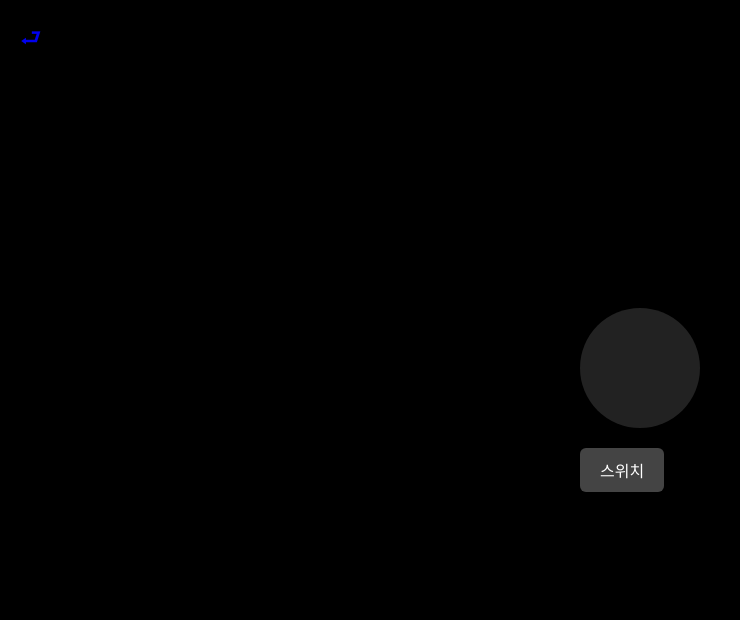
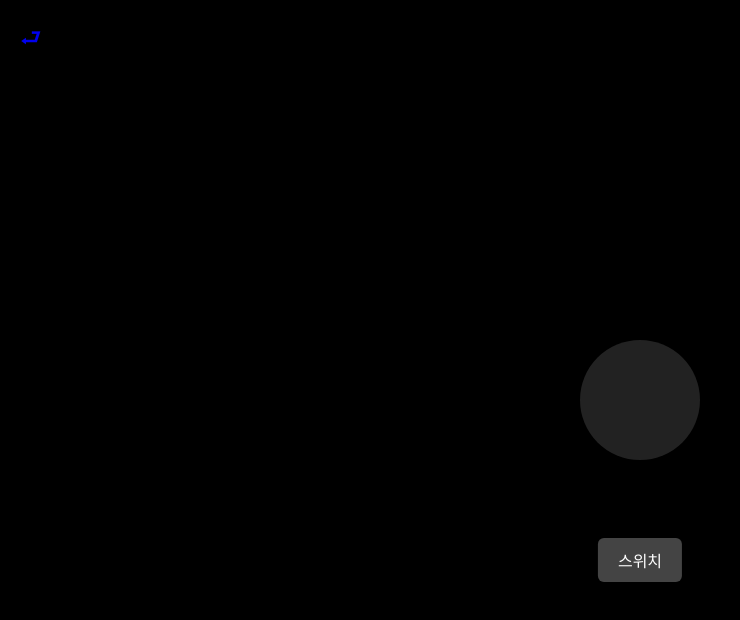
Before and after one commit to conandoil13-sketch/30button1004, a website built with Vite: page lampLighting.html in a window 1280 px wide. Shown: the whole page, without its empty margins (0-740 px from the left). Built offline with nearby package versions, Linux system fonts and the light colour scheme.

Commit message:
light fix

```diff
--- a/src/lampLighting.css
+++ b/src/lampLighting.css
@@ -1,10 +1,6 @@
 body {
     margin: 0;
     background: #000;
-    display: flex;
-    justify-content: center;
-    align-items: center;
-    flex-direction: column;
     height: 100vh;
     font-family: sans-serif;
 }
@@ -16,6 +12,10 @@ body {
     background: #222;
     transition: all 0.3s ease;
     margin-bottom: 20px;
+    position: absolute;
+    left: 50%;
+    top: 50%;
+    transform: translate(-50%, -50%);
 }
 
 #switchBtn {
@@ -27,6 +27,10 @@ body {
     color: white;
     cursor: pointer;
     transition: background 0.2s;
+    position: absolute;
+    left: 50%;
+    top: 70%;
+    transform: translate(-50%, -50%);
 }
 
 .return_link {
```
